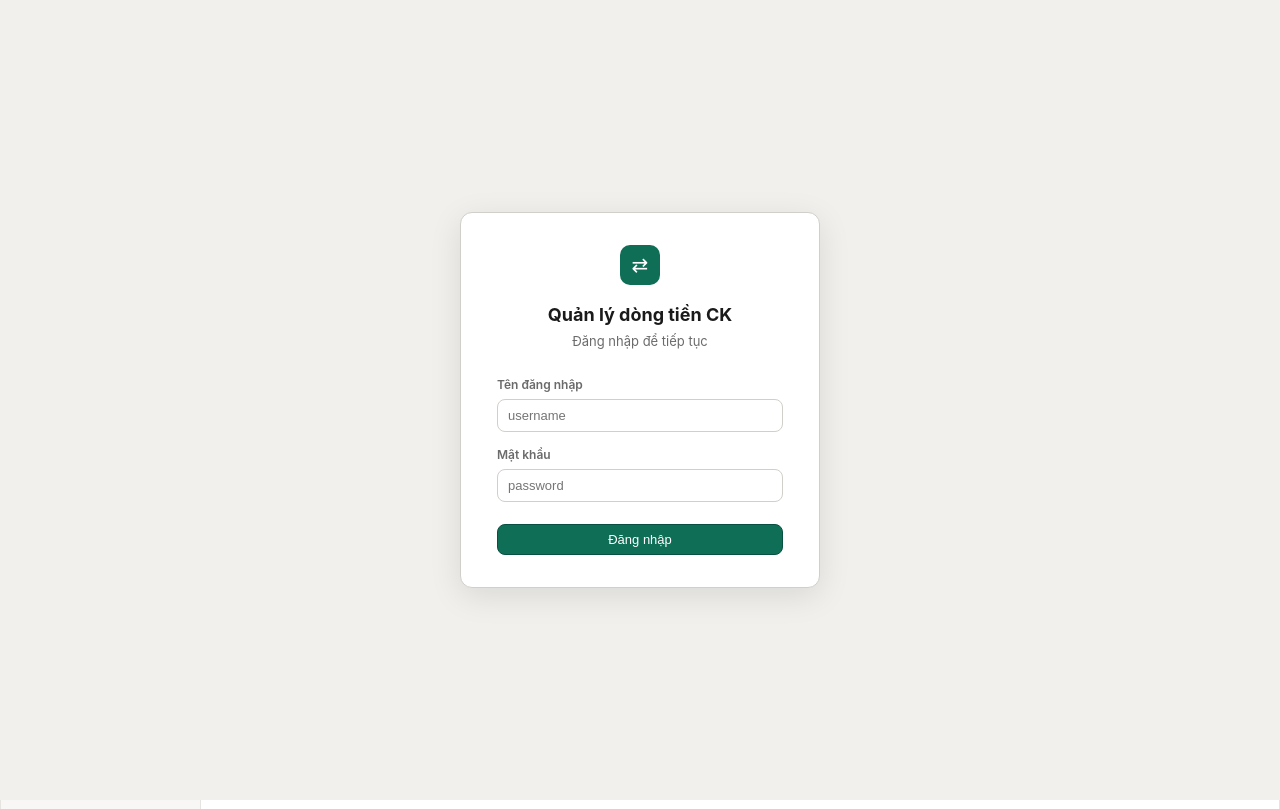
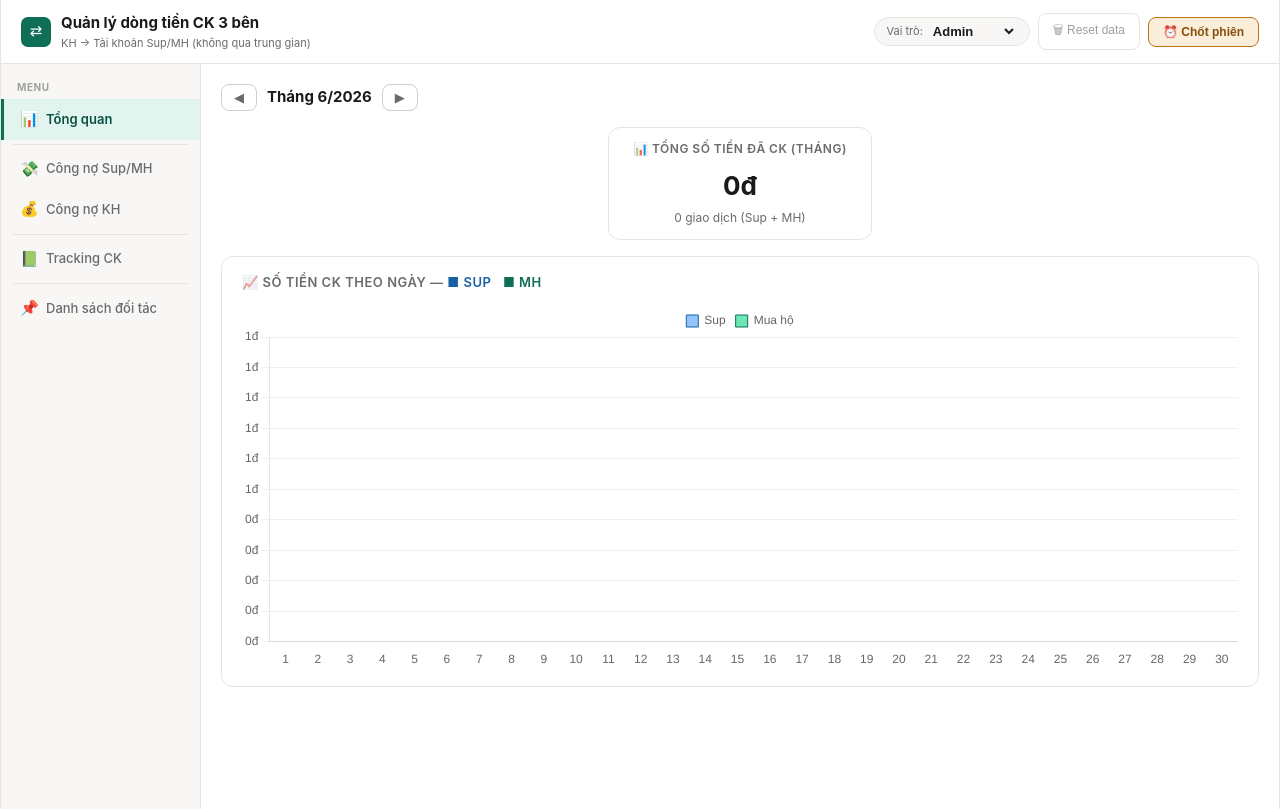
Before and after one commit to ngalinh/Xuka-Cong-No, a website: page Xuka-congno.html in a window 1280 px wide. Drawn offline with nearby package versions, Linux system fonts and the light colour scheme.

Commit message:
Add files via upload

```diff
--- a/Xuka-congno.html
+++ b/Xuka-congno.html
@@ -198,13 +198,17 @@ tr:hover td{background:var(--bg2)}
     </div>
   </div>
   <div class="hdr-r">
-    <div class="login-user-badge" id="user-badge">
-      <span id="user-name-disp">—</span>
-      <span class="role-tag" id="user-role-disp"></span>
+    <div class="role-pill">
+      <label>Vai trò:</label>
+      <select id="role-sel" onchange="applyRole()">
+        <option value="admin">Admin</option>
+        <option value="mh">Mua hàng</option>
+        <option value="sale">Sale/CSKH</option>
+        <option value="kt">Kế toán</option>
+      </select>
     </div>
     <div id="locked-ind" class="locked-badge" style="display:none">🔒 Một số tab bị khóa</div>
     <button class="btn" onclick="if(confirm('Xoá toàn bộ công nợ đã nhập?\n(Danh sách đối tác sẽ được giữ lại)')){localStorage.removeItem(LS_KEY);D.sup=[];D.kh=[];D.ck=[];D.ctr=1;rd0();rt1();rt2();rt4();toast('Đã xoá toàn bộ data giao dịch')}" style="font-size:12px;color:var(--txt3);border-color:var(--brd)">🗑 Reset data</button>
-    <button class="btn" onclick="doLogout()" style="font-size:12px">Đăng xuất</button>
     <button class="btn" id="btn-chot" onclick="if(confirm('Chốt phiên? Tất cả khoản chưa Done sẽ bị Cancelled.'))runChotPhien(false)" style="font-size:12px;display:none;background:var(--amb2);border-color:var(--amb);color:var(--amb3);font-weight:600">⏰ Chốt phiên</button>
   </div>
 </div>
@@ -340,19 +344,6 @@ tr:hover td{background:var(--bg2)}
 </div><!-- /body -->
 </div><!-- /layout -->
 </div><!-- /app -->
-
-<!-- ===== LOGIN SCREEN ===== -->
-<div class="login-screen" id="login-screen">
-  <div class="login-box">
-    <div class="login-logo">⇄</div>
-    <div class="login-title">Quản lý dòng tiền CK</div>
-    <div class="login-sub">Đăng nhập để tiếp tục</div>
-    <div class="login-error" id="login-error">Sai tên đăng nhập hoặc mật khẩu</div>
-    <div class="fr"><label>Tên đăng nhập</label><input id="login-user" placeholder="username" autocomplete="username" onkeydown="if(event.key==='Enter')doLogin()"/></div>
-    <div class="fr"><label>Mật khẩu</label><input id="login-pass" type="password" placeholder="password" autocomplete="current-password" onkeydown="if(event.key==='Enter')doLogin()"/></div>
-    <button class="btn btn-p" onclick="doLogin()" style="width:100%;margin-top:8px;justify-content:center">Đăng nhập</button>
-  </div>
-</div>
 
 <!-- ===== MODAL: NHẬP SUP/MH ===== -->
 <div class="modbg" id="msup">
@@ -753,51 +744,22 @@ const ROLE_LABELS = {admin:'Admin',mh:'Mua hàng',sale:'Sale/CSKH',kt:'Kế toá
 let currentUser = null;
 let currentRole = 'admin';
 
-function doLogin(){
-  const u = (el('login-user').value||'').trim().toLowerCase();
-  const p = (el('login-pass').value||'').trim();
-  const found = USERS.find(x=>x.user===u && x.pass===p);
-  if(!found){
-    el('login-error').style.display='block';
-    el('login-pass').value='';
-    return;
-  }
-  el('login-error').style.display='none';
-  currentUser = found;
-  currentRole = found.role;
-  el('user-name-disp').textContent = found.name;
-  el('user-role-disp').textContent = ROLE_LABELS[found.role]||found.role;
-  el('login-screen').style.display='none';
-  el('login-user').value='';
-  el('login-pass').value='';
-  applyRole();
-  // Only load data on first login — subsequent logins reuse existing D state
-  if(!D._loaded){
-    loadSample();
-    D._loaded = true;
-  } else {
-    refreshDataLists(); ensureKhIds(); recalcAllSupStatuses(); rd0();
-  }
-  const btnChot = el('btn-chot');
-  if(btnChot) btnChot.style.display = found.role === 'admin' ? '' : 'none';
-  // Always recalc noti after login — data is ready at this point
-  setTimeout(()=>{ updateNoti(); showNotiPopup(); }, 100);
-}
+function doLogin(){ /* handled by platform */ }
+function doLogout(){ /* handled by platform */ }
+
 
 /* ================================================
    NOTIFICATION SYSTEM
    ================================================ */
 function countPendingActions(){
   const actions = ROLE_TRACK_ACTIONS[currentRole] || [];
-  console.log('[NOTI] role:', currentRole, 'actions:', actions, 'D.ck length:', D.ck.length);
-  console.log('[NOTI] ck statuses:', D.ck.map(c=>c.status));
+
   const count = D.ck.filter(c=>{
     if(actions.includes('supxn')    && c.status==='Chờ XN & Đã tham chiếu HT') return true;
     if(actions.includes('duyet')    && c.status==='Đã XN & Nhập file Sup/MH')  return true;
     if(actions.includes('duyet')    && c.status==='Done & Nhập Thu Chi')          return false;
     return false;
   }).length;
-  console.log('[NOTI] pending count:', count);
   return count;
 }
 
@@ -864,6 +826,8 @@ const ROLE_TRACK_ACTIONS = {
 };
 
 function applyRole() {
+  currentRole = document.getElementById('role-sel').value;
+  currentUser = {name: document.getElementById('role-sel').options[document.getElementById('role-sel').selectedIndex].text, role: currentRole};
   const allowed = ROLE_TABS[currentRole];
   const allTabs = document.querySelectorAll('.tab[data-tab]');
   let anyLocked = false;
@@ -880,14 +844,15 @@ function applyRole() {
     }
   });
   document.getElementById('locked-ind').style.display = anyLocked ? '' : 'none';
-
   const canAddSup = ['admin','mh'].includes(currentRole);
   const canAddKh  = ['admin','sale'].includes(currentRole);
   const canAddCk  = ['admin','sale'].includes(currentRole);
   el('btn-add-sup') && (el('btn-add-sup').disabled = !canAddSup);
   el('btn-add-kh')  && (el('btn-add-kh').disabled  = !canAddKh);
   el('btn-add-ck')  && (el('btn-add-ck').disabled  = !canAddCk);
-
+  const btnChot = el('btn-chot');
+  if(btnChot) btnChot.style.display = currentRole === 'admin' ? '' : 'none';
+  updateNoti(); showNotiPopup();
   rt1(); rt2(); rt4();
 }
 
@@ -2556,9 +2521,9 @@ function loadFromStorage(){
 // Patch all data-mutating functions to auto-save
 function autosave(){ saveToStorage(); }
 
-// Show login screen on startup
-el('login-screen').style.display = 'flex';
-// loadSample() will be called after login
+// Initialize app directly — auth handled by platform
+loadSample();
+applyRole();
 </script>
 </body>
 </html>
```
